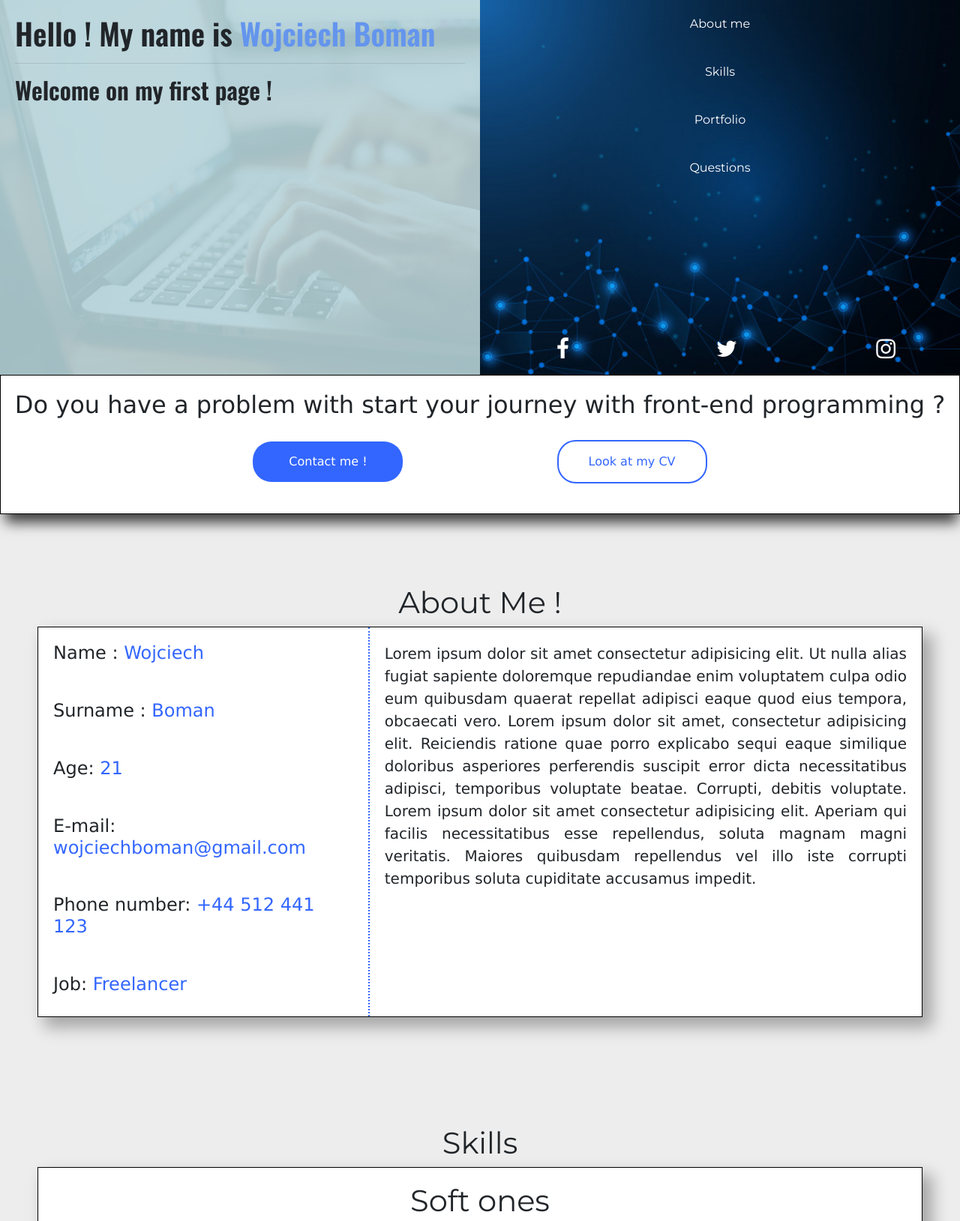
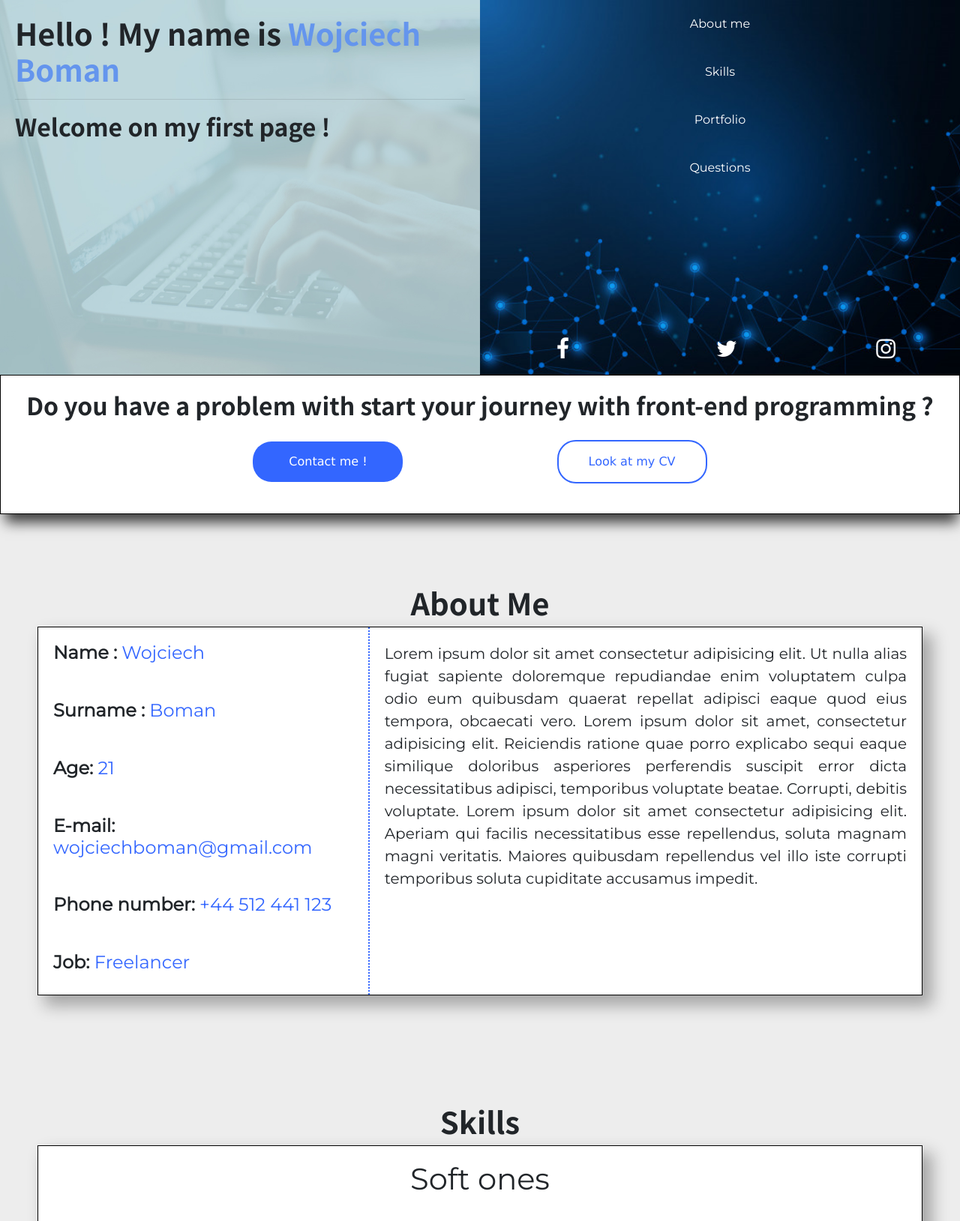
Before and after one commit to WojtekBoman/BusinessCard, a plain HTML site: page index.html in a window 1280 px wide. Shown: the top 1629 px of the page at 75% size. Drawn offline with nearby package versions, Linux system fonts and the light colour scheme.

Commit message:
Change fonts in headers to Noto Sans

```diff
--- a/index.html
+++ b/index.html
@@ -4,15 +4,12 @@
     <meta charset="utf-8" />
     <meta name="viewport" content="width=device-width, initial-scale=1, shrink-to-fit=no">
     <meta http-equiv="X-UA-Compatible" content="IE=edge,chrome=1"/>
-
-    <title>Wizytówka Wojciech Boman</title>
-
-    <meta name="description" content="Moja pierwsza strona">
-    <meta name="keywords" content="coderscamp, wizytowka, cv"/>
+    <title>Business Card - Wojciech Boman</title>
+    <meta name="description" content="My first page">
+    <meta name="keywords" content="coderscamp, businesscard, cv"/>
     <meta name="author" content="Wojciech Boman">
-    <link href="https://fonts.googleapis.com/css?family=Oswald:600&display=swap" rel="stylesheet">
+    <link href="https://fonts.googleapis.com/css?family=Noto+Sans+TC:700&display=swap" rel="stylesheet">
     <link href="https://fonts.googleapis.com/css?family=Montserrat&display=swap" rel="stylesheet">
-    <link href="https://fonts.googleapis.com/css?family=Titillium+Web&display=swap" rel="stylesheet">
     <link rel="stylesheet" href="https://cdnjs.cloudflare.com/ajax/libs/font-awesome/4.7.0/css/font-awesome.min.css">
     <link rel="stylesheet" href="css/bootstrap.min.css" type="text/css" />
     <link rel="stylesheet" href="style.css" type="text/css" />
@@ -33,8 +30,6 @@
                 <li><a href="index.html#PortfolioHeader">Portfolio</a></li>
                 <li><a href="index.html#Questions">Questions</a></li>
               </ul>
-              <!--<img src="husky.jpg" class="profilePhoto">-->
-           <!-- <h4>Important links</h4>-->
             <a href="https://www.facebook.com/" target="_blank" class="fa fa-facebook"></a>
             <a href="https://twitter.com/?lang=pl" target="_blank" class="fa fa-twitter"></a>
             <a href="https://www.instagram.com/?hl=pl" target="_blank" class="fa fa-instagram"></a>
@@ -45,7 +40,7 @@
             <a href="https://www.google.com/" class="linkToCV" target="_blank"><button class="button cvButton">Look at my CV</button></a>
         </div>
         <div id="AboutMeHeader">
-            <h1 id="AboutMeTitle">About Me !</h1>
+            <h1 id="AboutMeTitle">About Me</h1>
 
         </div>
         <div id="AboutMe">
--- a/style.css
+++ b/style.css
@@ -32,7 +32,7 @@ body {
 /* PIERWSZY DIV ZAWIERAJĄCY KRÓTKI WSTĘP MIEŚCI SIĘ W JEDNEJ KOLUMNIE */
 
 .Introduction {
-    font-family: 'Oswald', sans-serif;
+    font-family: 'Noto Sans TC', sans-serif;
     position: relative;
     background-image: url(background-pic.jpg);
     background-color: #111;
@@ -45,6 +45,7 @@ body {
 
 
 .helloText {
+  font-family: 'Noto Sans TC', sans-serif;
   -webkit-animation:spin 2s ease-in-out 1;
   -moz-animation:spin 2s ease-in-out;
   animation:spin 2s ease-in-out;
@@ -231,6 +232,7 @@ body {
 }
 
 #askForUser {
+  font-family: 'Noto Sans TC', sans-serif;
   padding-top: 20px;
   text-align: center;
 
@@ -283,6 +285,7 @@ color: white;
 }
 
 #AboutMeTitle {
+  font-family: 'Noto Sans TC', sans-serif;
   text-align: center;
   align-self: flex-end;
 
@@ -296,7 +299,7 @@ color: white;
   border: 1px solid black;
   margin: 50px;
   margin-top: 0px;
-  font-family: 'Lucida Sans', 'Lucida Sans Regular', 'Lucida Grande', 'Lucida Sans Unicode', Geneva, Verdana, sans-serif;
+  font-family: 'Montserrat', sans-serif;
   -webkit-box-shadow: 11px 12px 20px 2px rgba(0,0,0,0.3);
   -moz-box-shadow: 11px 12px 20px 2px rgba(0,0,0,0.3);
   box-shadow: 11px 12px 20px 2px rgba(0,0,0,0.3);
@@ -321,6 +324,11 @@ color: white;
 .myData {
   padding: 20px;
   text-align:left;
+  font-weight: 700;
+}
+
+.myData span {
+  font-weight: 400;
 }
 
 #Description {
@@ -339,6 +347,7 @@ color: white;
 }
 
 #SkillsTitle {
+  font-family: 'Noto Sans TC', sans-serif;
   align-self: flex-end;
 }
 
@@ -495,6 +504,7 @@ color: white;
 #PortfolioHeader {
   display:flex;
   grid-area: PortfolioHeader;
+  font-family: 'Noto Sans TC', sans-serif;
   height: 150px;
   justify-content: center;
 }
@@ -526,9 +536,12 @@ color: white;
   text-align: left;
 }
 
+#city {
+  font-weight: 700;
+}
+
 #when {
   text-align: right
-
 }
 
 
@@ -672,6 +685,7 @@ color: white;
 }
 
 .adres{
+  font-weight: 500;
   font-size: 22px;
   margin-bottom:5%;
   margin-left: 20px;
@@ -703,6 +717,7 @@ q {
 
 
 .QuestionsForm h2 {
+  font-family: 'Noto Sans TC', sans-serif;
   width: 100%;
   font-size: 1.5em;
   padding: 30px;
```
